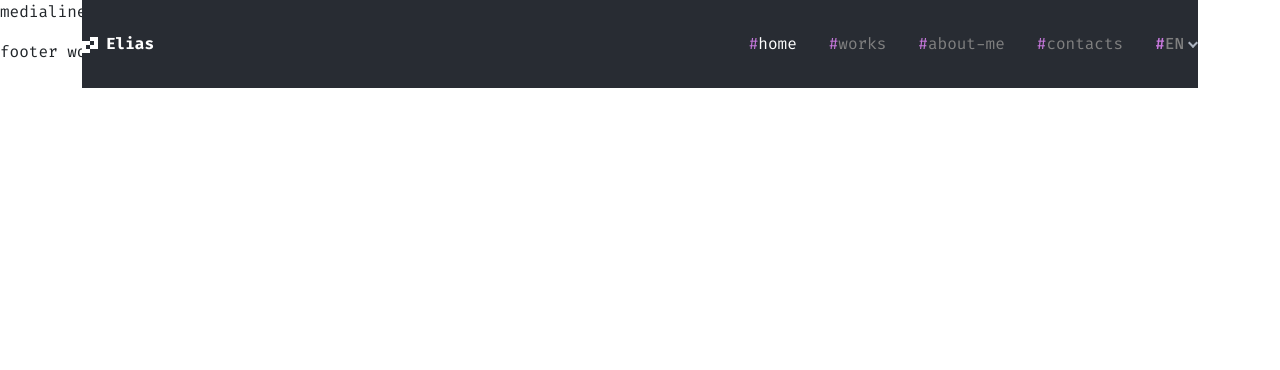
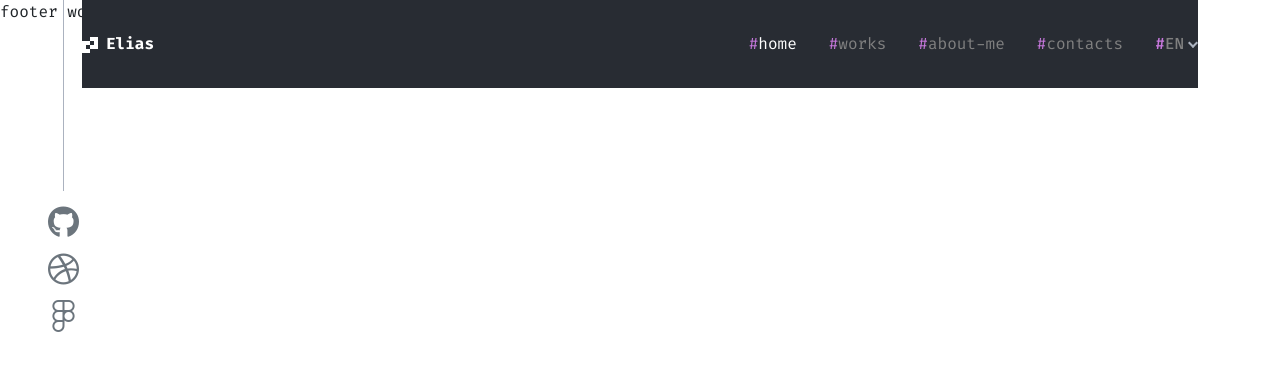
Before and after one commit to vcpc/Portfolio-Belal, an Angular app: page / in a window 1280 px wide. Shown: the top 370 px of the page. Built offline with nearby package versions, Linux system fonts and the light colour scheme.

Commit message:
ci - add medialine Ui

```diff
--- a/src/app/core/components/header/medialine/medialine.component.html
+++ b/src/app/core/components/header/medialine/medialine.component.html
@@ -1 +1,16 @@
-<p>medialine works!</p>
+<section class="d-none d-sm-block">
+  <div class="position-absolute top-0 media-line_container z-2 text-center">
+    <div class="media-line m-auto"></div>
+    <ul class="mediaIcons list-unstyled mt-2">
+      <li>
+        <a class="text-secondary text-decoration-none" href="#"><i class="fa-2x fa-brands fa-github"></i></a>
+      </li>
+      <li>
+        <a class="text-secondary text-decoration-none" href="#"><i class="fa-2x fa-brands fa-dribbble"></i></a>
+      </li>
+      <li>
+        <a class="text-secondary text-decoration-none" href="#"><i class="fa-2x fa-brands fa-figma"></i></a>
+      </li>
+    </ul>
+  </div>
+</section>
--- a/src/app/core/components/header/medialine/medialine.component.scss
+++ b/src/app/core/components/header/medialine/medialine.component.scss
@@ -0,0 +1,15 @@
+.media-line {
+  height: 191px;
+  width: 1px;
+  background-color: rgba(171, 178, 191, 1);
+}
+.mediaIcons {
+  li {
+    width: 32px;
+    height: 32px;
+    margin: 15px;
+  }
+}
+.media-line_container {
+  left: 32.5px;
+}
```
